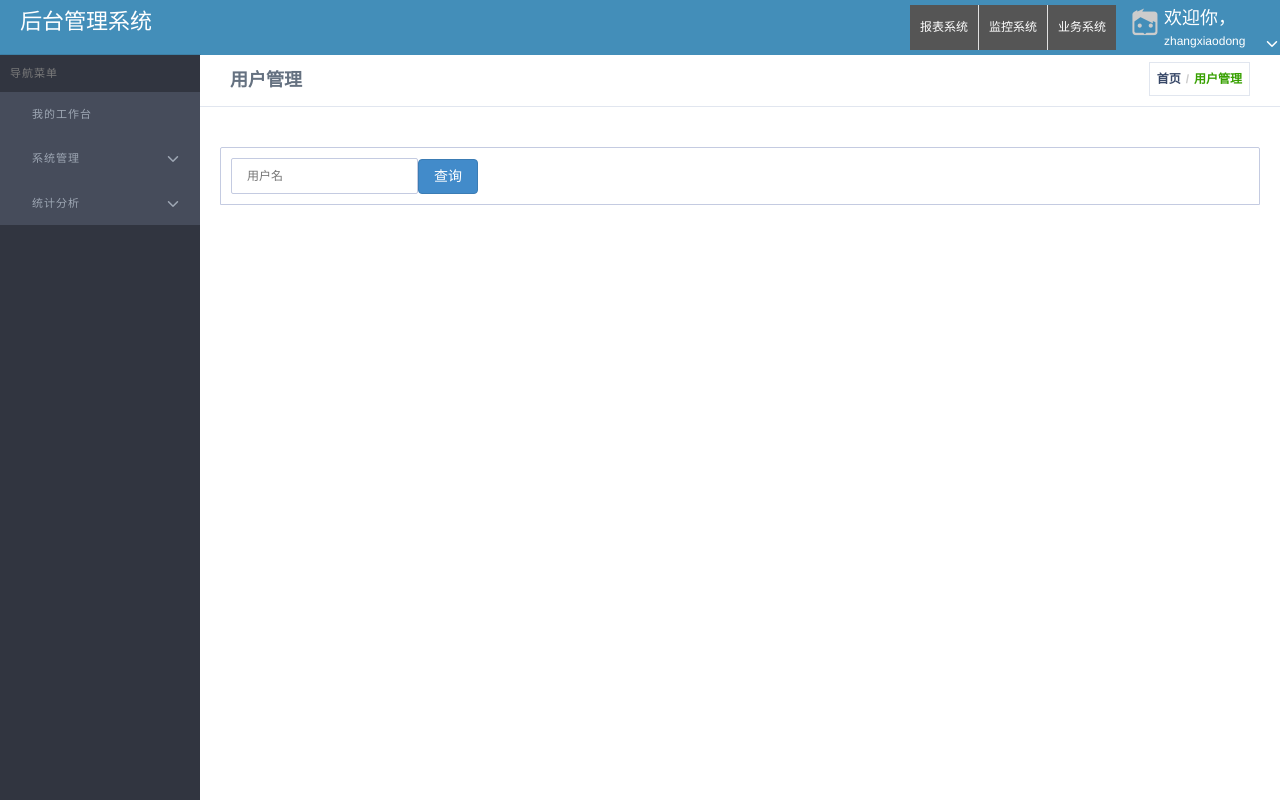
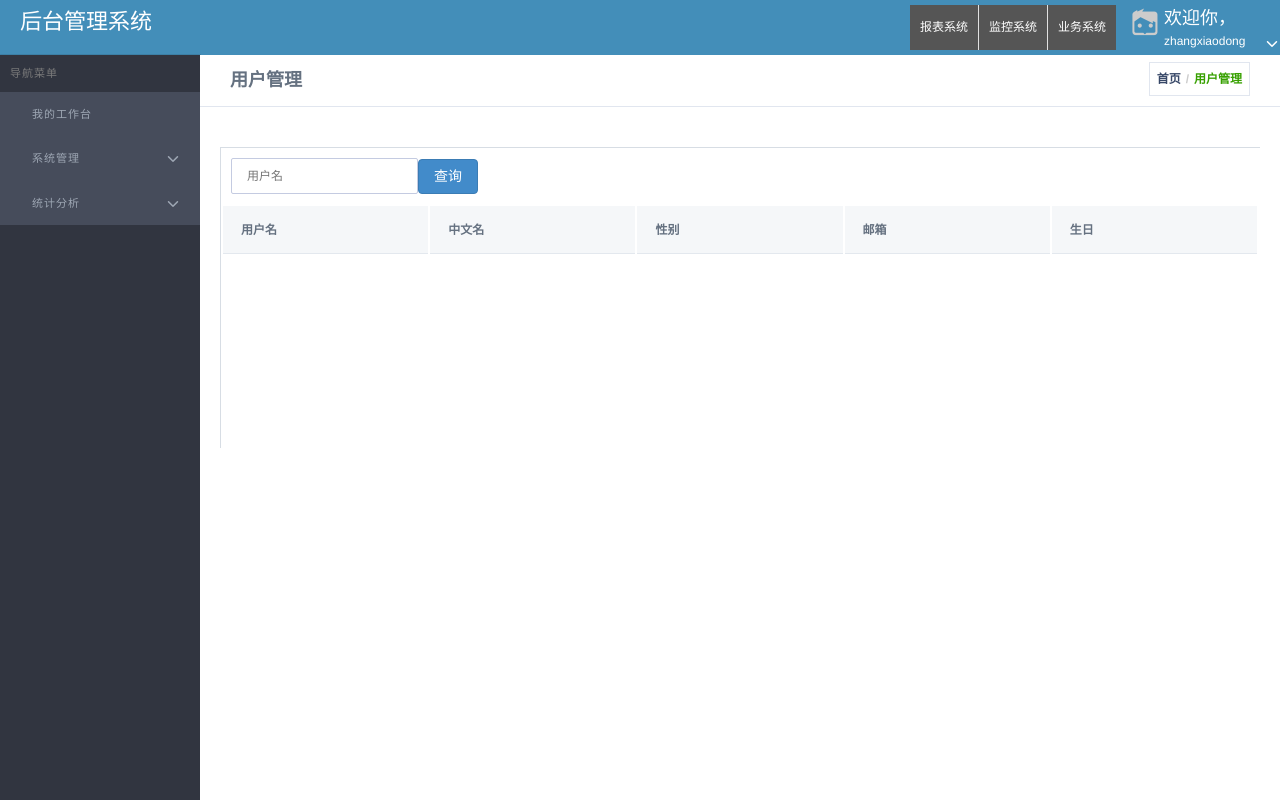
Before and after one commit to crazyguagua/iview_demo, a Vue app: page /#/userManage in a window 1280 px wide. Built offline with nearby package versions, Linux system fonts and the light colour scheme.

Commit message:
tableBody开始做

```diff
--- a/src/components/ui/button/button.vue
+++ b/src/components/ui/button/button.vue
@@ -33,6 +33,10 @@ import {oneOf} from '../../util/uiTool';
                     return oneOf(value,['button','submit','reset'])
                 }
             },
+            disabled:{
+                type:Boolean,
+                default:false
+            }
         },
         data(){
             return {
--- a/src/components/ui/grid/grid.vue
+++ b/src/components/ui/grid/grid.vue
@@ -1,32 +1,189 @@
 <template>
-    <div :class="wrapperCls">
-        <slot name="toolbar"></slot>
+    <div :class="wrapperCls" :style="styles">
+     <div :class="gridCls">
+          <div :class="slotCls" ref="title">
+             <slot name="toolbar"></slot>
+         </div>
+        <div :class="headerCls" ref="header">
+                <TableHeader :columns="columns" v-if="showHeader"  :styleObj="tableStyle" :prefix="prefix">
+                </TableHeader>
+        </div>
+        <div :class="[prefix+'-body']" :style="bodyStyle" ref="body">
+            <TableBody>
+            </TableBody>
+        </div>
+     </div>
+
+
 
     </div>
 </template>
 <script>
+    import TableHeader from './tableHeader'
+     import TableBody from './tableBody'
+    import {oneOf,getStyle,getScrollBarSize} from '../../util/uiTool'
     const  prefix= 'grid'
     export default{
         props:{
             data:{
                 type:Array
+
+            },
+
+            showHeader:{
+                type:Boolean,
+                default:true
+            },
+            styleObj:Object,
+            columns:Array,
+            height:{
+                type:[Number,String]
+            },
+            width:{
+                type:[Number,String]
             }
+        },
+        components:{
+            TableHeader,TableBody
+        },
+        data(){
+            return{
+                 tableWidth: 0,
+                bodyHeight:0,
+                bodyRealHeight: 0,
+                prefix:prefix,
+                scrollBarWidth: getScrollBarSize(),
+
+            }
+
         },
         computed:{
             wrapperCls(){
                 return [
                      `${prefix}-wrapper`,
                 ]
+            },
+             slotCls(){
+                return [`${prefix}-slot`]
+            },
+            headerCls(){
+                return [`${prefix}-header`]
+            },
+            gridCls(){
+                return [`${prefix}`]
+            },
+            styles(){
+
+               let style = {};
+                if (this.height) {
+                    const height = (this.isLeftFixed || this.isRightFixed) ? parseInt(this.height) + this.scrollBarWidth : parseInt(this.height);
+                    style.height = `${height}px`;
+                }
+                if (this.width) style.width = `${this.width}px`;
+                return style;
+            },
+            tableStyle(){
+
+                 let style = {};
+                if (this.tableWidth !== 0) {
+                    debugger;
+                    let width = '';
+                    if (this.bodyHeight === 0) {
+                        width = this.tableWidth;
+                    } else {
+                        if (this.bodyHeight > this.bodyRealHeight) {
+                            width = this.tableWidth;
+                        } else {
+                            width = this.tableWidth - this.scrollBarWidth;
+                        }
+                    }
+//                    const width = this.bodyHeight === 0 ? this.tableWidth : this.tableWidth - this.scrollBarWidth;
+                    style.width = `${width}px`;
+                }
+                return style;
+            },
+            bodyStyle(){
+
+                let style={};
+                if(this.bodyHeight!==0){
+                    let height = this.bodyHeight + this.scrollBarWidth;
+                    style.height = `${height}px`
+                }
+                return style;
+            }
+        },
+        //挂载后设置表格宽度
+        mounted(){
+            this.handleResize();
+            this.fixHeader();
+            window.addEventListener('resize',this.handleResize,false)
+        },
+        beforeDestroy(){
+            window.removeEventListener('resize',this.handleResize,false)
+        },
+        methods:{
+            handleResize(){
+                console.log('resize');
+                this.$nextTick(()=>{
+                   const allWidth =  !this.columns.some(cell => !cell.width);
+                   //如果每列设置宽度
+                   if(allWidth){
+                       this.tableWidth =  this.columns.map(cell=>cell.width).reduce((a,b)=>a+b);
+                   }else{
+                       this.tableWidth = parseInt(getStyle(this.$el,'width'))-1
+                   }
+                })
+            },
+            //设置table body的高度
+            fixHeader(){
+                if(this.height){
+                    this.$nextTick(()=>{
+                      const titleHeight =   parseInt(getStyle(this.$refs.title,'height'))||0;
+                      const headerHeight = parseInt(getStyle(this.$refs.header,'height'))||0;
+                      this.bodyHeight = this.height - titleHeight-headerHeight;
+                    })
+                }else{
+                    this.bodyHeight =0;
+                }
+            }
+        },
+        watch:{
+            height(){
+                this.fixHeader();
             }
         }
+
     }
 </script>
 <style lang="less">
         .grid-wrapper{
-            border: 1px solid #c4cbe1;
-            -webkit-border-top-left-radius: 2px;
-            border-top-left-radius: 2px;
-            -webkit-border-top-right-radius: 2px;
-            border-top-right-radius: 2px;
+                position: relative;
+                border: 1px solid #d7dde4;
+                border-bottom: 0;
+                border-right: 0;
+        }
+        .grid{
+                width: inherit;
+                height: 100%;
+                max-width: 100%;
+                overflow: hidden;
+                color: #657180;
+                font-size: 12px;
+                background-color: #fff;
+                box-sizing: border-box;
+                &-body{
+                    overflow:auto;
+                }
+                & table{
+                        table-layout: fixed;
+                }
+
+        }
+        .grid:before{
+            height:1px;
+            width:100%;
+            position:absolute;
+            left:0;
+            bottom:0;
         }
 </style>
--- /dev/null
+++ b/src/components/ui/grid/tableBody.vue
@@ -0,0 +1,15 @@
+<template>
+<table cellspacing="0" cellpadding="0">
+
+</table>
+</template>
+<script>
+    export default{
+        props:{
+
+        }
+    }
+</script>
+<style lang="less">
+
+</style>
--- /dev/null
+++ b/src/components/ui/grid/tableHeader.vue
@@ -0,0 +1,74 @@
+<template>
+    <table cellspaceing="0" cellpadding="0" :style="styles">
+    <tr>
+        <th v-for="(column ,index ) in columns">
+            <div :class="cellClasses">
+                <span v-html="renderHtml(column,index)"></span>
+            </div>
+        </th>
+    </tr>
+    </table>
+</template>
+<script>
+
+    export default{
+        props:{
+            columns:Array,
+            styleObj: Object,
+            prefix:String
+        },
+        methods:{
+            renderHtml(column){
+                if(column.render){
+                    return column.render(column,index,this.columns);
+                }else{
+                    return column.title||'#';
+                }
+            }
+        },
+        computed:{
+            cellClasses(){
+                return [`${this.headerPrefix}-cell`];
+            },
+            headerPrefix(){
+                return `${this.prefix}-header`
+            },
+            styles(){
+                 const style=Object.assign({},this.styleObj);
+                const width = this.$parent.bodyHeight ===0? parseInt(this.styleObj.width):parseInt(this.styleObj.width) + this.$parent.scrollBarWidth;
+                style.width = `${width}px`;
+                return style;
+            }
+        }
+    }
+</script>
+<style lang="less">
+    .grid-header th{
+            height: 40px;
+            white-space: nowrap;
+            overflow: hidden;
+            background-color: #f5f7f9;
+    }
+    .grid-header th,.grid-header td{
+        min-width: 0;
+        height: 48px;
+        box-sizing: border-box;
+        text-align: left;
+        text-overflow: ellipsis;
+        vertical-align: middle;
+        border-bottom: 1px solid #e3e8ee;
+    }
+    .grid-header-cell{
+        padding-left: 18px;
+        padding-right: 18px;
+        overflow: hidden;
+        text-overflow: ellipsis;
+        white-space: normal;
+        word-break: break-all;
+        box-sizing: border-box;
+    }
+    th .grid-header-cell{
+            display: inline-block;
+            vertical-align: middle;
+    }
+</style>
--- a/src/components/util/uiTool.js
+++ b/src/components/util/uiTool.js
@@ -7,3 +7,49 @@ export function oneOf(one,validList)
     }
     return false;
 }
+export function getStyle(element,styleName){
+    if(!element || !styleName) return null;
+    try{
+        let computed = document.defaultView.getComputedStyle(element,'');
+        return element.style[styleName]|| computed?computed[styleName]:null;
+    }catch(e){
+        return element.style[styleName]
+    }
+}
+let cached;
+export function getScrollBarSize(fresh){
+     if (fresh || cached === undefined) {
+        const inner = document.createElement('div');
+        inner.style.width = '100%';
+        inner.style.height = '200px';
+
+        const outer = document.createElement('div');
+        const outerStyle = outer.style;
+
+        outerStyle.position = 'absolute';
+        outerStyle.top = 0;
+        outerStyle.left = 0;
+        outerStyle.pointerEvents = 'none';
+        outerStyle.visibility = 'hidden';
+        outerStyle.width = '200px';
+        outerStyle.height = '150px';
+        outerStyle.overflow = 'hidden';
+
+        outer.appendChild(inner);
+
+        document.body.appendChild(outer);
+
+        const widthContained = inner.offsetWidth;
+        outer.style.overflow = 'scroll';
+        let widthScroll = inner.offsetWidth;
+
+        if (widthContained === widthScroll) {
+            widthScroll = outer.clientWidth;
+        }
+
+        document.body.removeChild(outer);
+
+        cached = widthContained - widthScroll;
+    }
+    return cached;
+}
--- a/src/views/userManage/userManage.vue
+++ b/src/views/userManage/userManage.vue
@@ -7,7 +7,7 @@
             </BreadCrumb>
         </ContentHeader>
         <div class="container">
-            <Grid>
+            <Grid :columns="columns"  :height="300">
                 <div class="fixed-toolbar clearfix" slot="toolbar">
                     <div class="pull-left search">
                     <input  class="form-control"type="text" placeholder="用户名"/>
@@ -30,7 +30,24 @@
     export default {
         data() {
             return {
-                title: '用户管理'
+                title: '用户管理',
+                columns:[{
+                    title:'用户名',
+                    key:'userName'
+                },{
+                    title:'中文名',
+                    key:'realName'
+                },{
+                    title:'性别',
+                    key:'gender'
+                },{
+                    title:'邮箱',
+                    key:'email'
+                },
+                {
+                    title:'生日',
+                    key:'birth'
+                }]
             }
         },
         components: {
```
